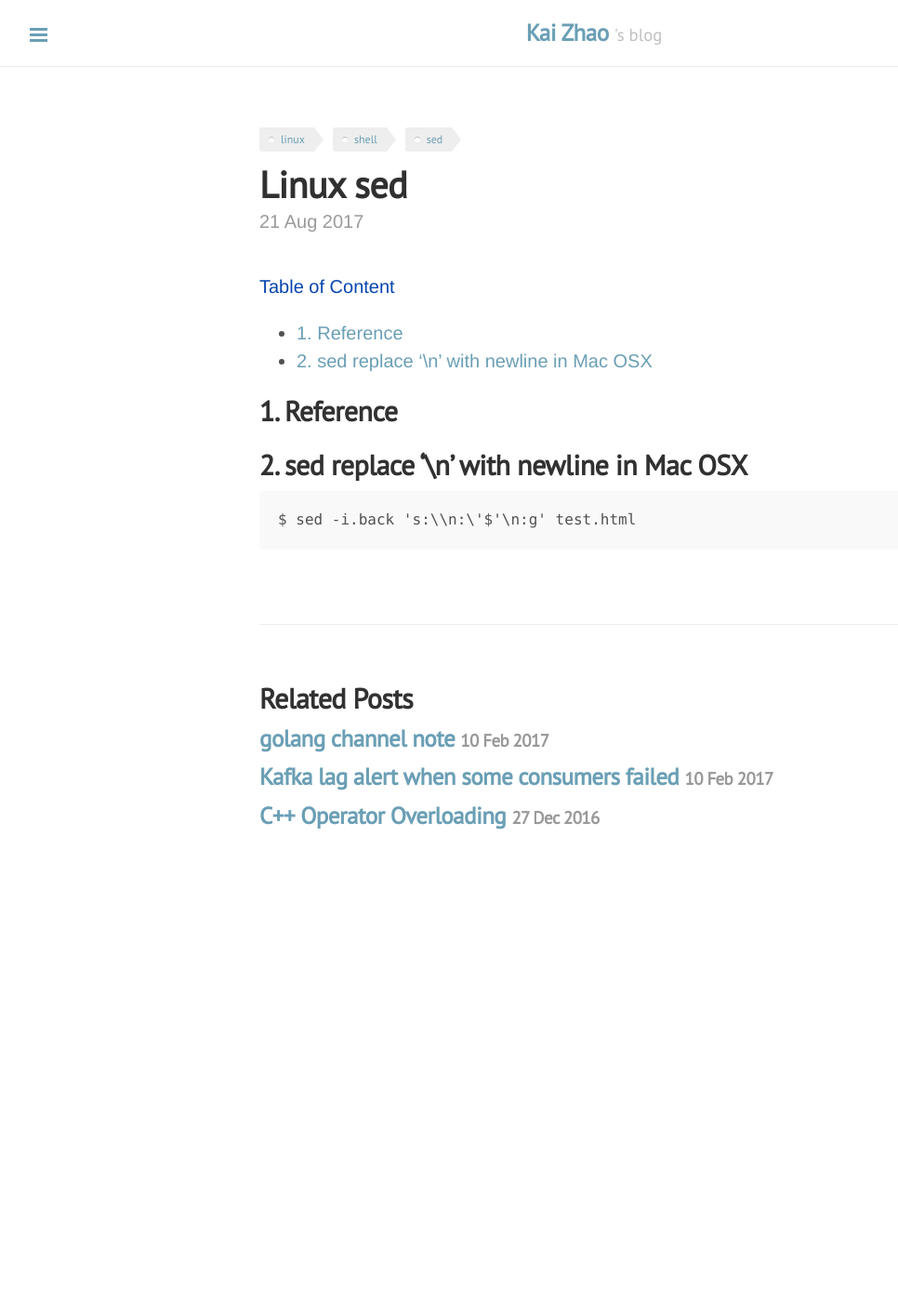
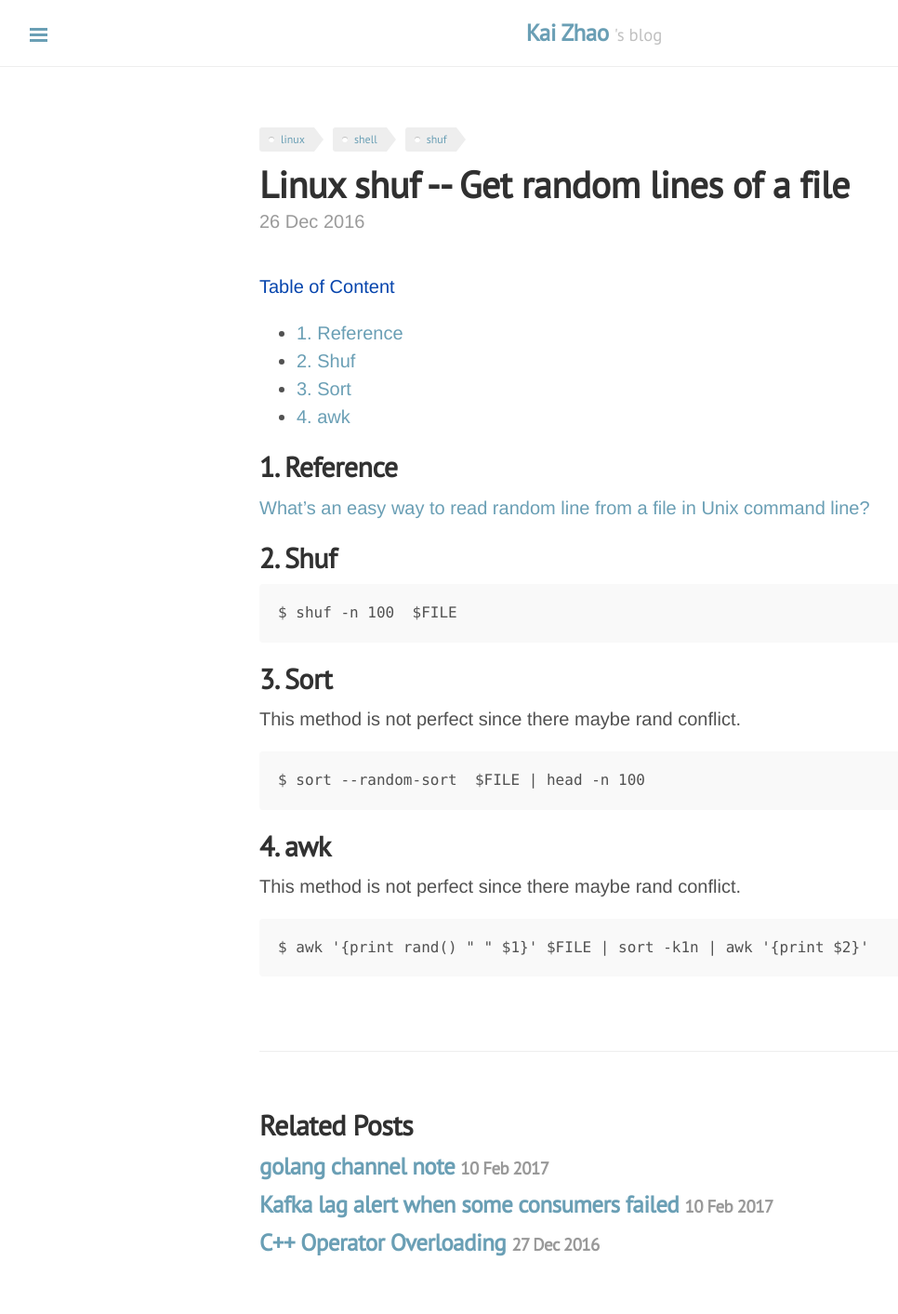
Before and after one commit to loverszhaokai/loverszhaokai.github.io, a Jekyll site: the page built from _posts/2017-08-22-linux-sed.md, in a window 1280 px wide. Shown: the whole page at 93% size, without its empty margins (1-967 px from the left). Built offline with Jekyll 4.4.1, drawn with Linux system fonts in a browser that asks for light colours; nearby versions of some CDN libraries; comment, search, counter and statistics services are not loaded; before the commit the page ends 953 px from its top, so only the background shows below that.

Commit message:
Update post

```diff
--- a/_posts/2017-08-22-linux-sed.md
+++ b/_posts/2017-08-22-linux-sed.md
@@ -1,9 +1,9 @@
 ---
 layout: post
-title: "Linux sed"
-date:   2017-08-21 00:00 IST
-categories: ["linux", "shell", "sed"]
-tags: ["linux", "shell", "sed"]
+title: "Linux shuf -- Get random lines of a file"
+date:   2016-12-26 16:38 IST
+categories: ["linux", "shell", "shuf"]
+tags: ["linux", "shell", "shuf"]
 comments: true
 analytics: true
 ---
@@ -17,10 +17,27 @@ analytics: true
 
 ## 1. Reference
 
+[What's an easy way to read random line from a file in Unix command line?](http://stackoverflow.com/questions/448005/whats-an-easy-way-to-read-random-line-from-a-file-in-unix-command-line)
 
 
-## 2. sed replace '\n' with newline in Mac OSX
+## 2. Shuf
 
 ~~~
-$ sed -i.back 's:\\n:\'$'\n:g' test.html
+$ shuf -n 100  $FILE
 ~~~
+
+## 3. Sort
+
+This method is not perfect since there maybe rand conflict.
+
+~~~
+$ sort --random-sort  $FILE | head -n 100
+~~~
+
+## 4. awk
+
+This method is not perfect since there maybe rand conflict.
+
+~~~
+$ awk '{print rand() " " $1}' $FILE | sort -k1n | awk '{print $2}'
+~~~
```
